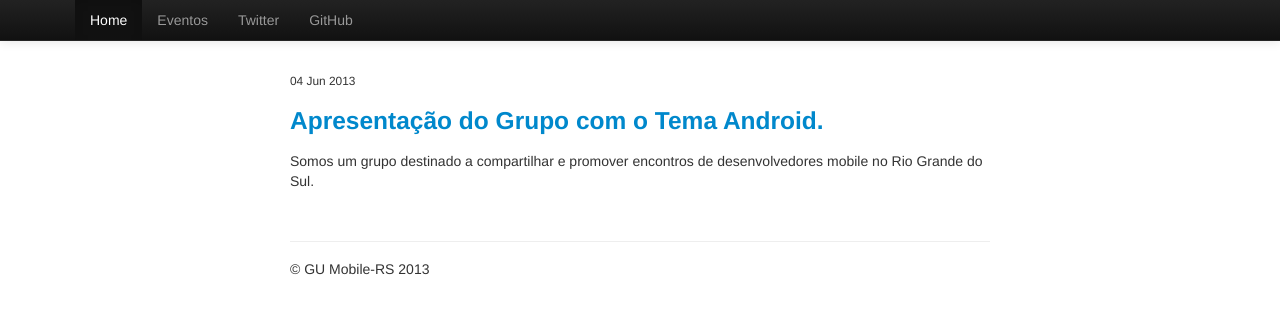
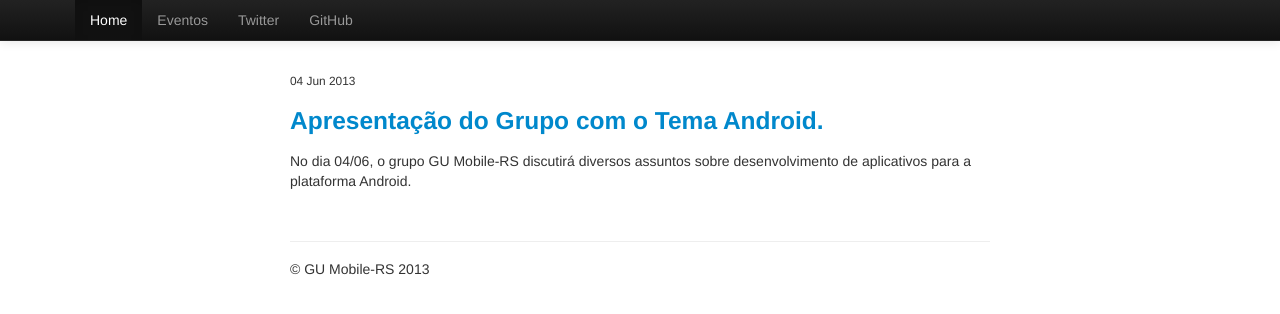
Before and after one commit to vameri/gumobilers.github.com, a Jekyll site: the page built from events/index.html, in a window 1280 px wide. Shown: the top 314 px of the page. Built offline with Jekyll 4.4.1, drawn with Linux system fonts in a browser that asks for light colours.

Commit message:
Update 2013-06-04-evento-apresentacao-grupo.html

```diff
--- a/_posts/2013-06-04-evento-apresentacao-grupo.html
+++ b/_posts/2013-06-04-evento-apresentacao-grupo.html
@@ -1,7 +1,7 @@
 ---
 layout: default
 title: Apresentação do Grupo com o Tema Android.
-description: Somos um grupo destinado a compartilhar e promover encontros de desenvolvedores mobile no Rio Grande do Sul.
+description: No dia 04/06, o grupo GU Mobile-RS discutirá diversos assuntos sobre desenvolvimento de aplicativos para a plataforma Android.
 ---
 
 <article>
```
